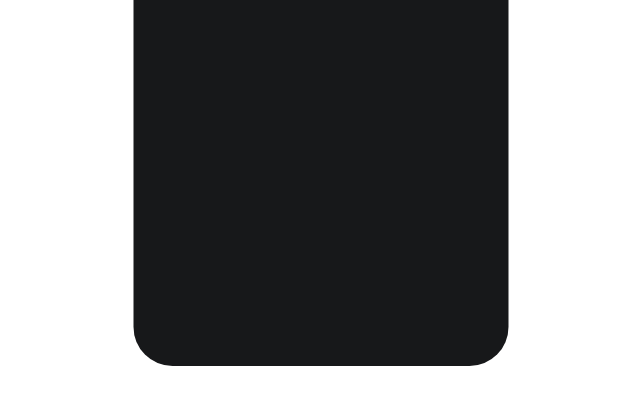
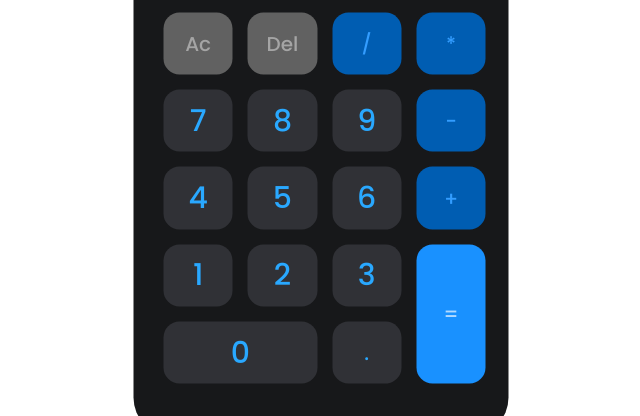
Before and after one commit to alvaroclavijo/Calculator, a plain HTML site: page index.html in a window 1280 px wide. Shown: the part 384-800 px from the top of the page, without its empty margins (319-959 px from the left). Drawn offline with Linux system fonts and the light colour scheme.

Commit message:
calculator style

```diff
--- a/index.html
+++ b/index.html
@@ -27,22 +27,22 @@
             <input id="deg-btn" type="button" value="deg"/>
             <input id="ac-btn" type="button" value="Ac"/>
             <input id="del-btn" type="button" value="Del"/>
-            <input id="/-btn" type="button" value="/"/>
-            <input id="*-btn" type="button" value="*"/>
-            <input id="7-btn" type="button" value="7"/>
-            <input id="8-btn" type="button" value="8"/>
-            <input id="9-btn" type="button" value="9"/>
-            <input id="4-btn" type="button" value="4"/>
-            <input id="5-btn" type="button" value="5"/>
-            <input id="6-btn" type="button" value="6"/>
-            <input id="1-btn" type="button" value="1"/>
-            <input id="2-btn" type="button" value="2"/>
-            <input id="3-btn" type="button" value="3"/>
-            <input id="0-btn" type="button" value="0"/>
-            <input id=".-btn" type="button" value="."/>
-            <input id="--btn" type="button" value="-"/>
-            <input id="+-btn" type="button" value="+"/>
-            <input id="=-btn" type="button" value="="/>
+            <input id="div-btn" type="button" value="/"/>
+            <input id="mult-btn" type="button" value="*"/>
+            <input id="btn7" type="button" value="7"/>
+            <input id="btn8" type="button" value="8"/>
+            <input id="btn9" type="button" value="9"/>
+            <input id="btn4" type="button" value="4"/>
+            <input id="btn5" type="button" value="5"/>
+            <input id="btn6" type="button" value="6"/>
+            <input id="btn1" type="button" value="1"/>
+            <input id="btn2" type="button" value="2"/>
+            <input id="btn3" type="button" value="3"/>
+            <input id="btn0" type="button" value="0"/>
+            <input id="btn-point" type="button" value="."/>
+            <input id="btn-minus" type="button" value="-"/>
+            <input id="btn-plus" type="button" value="+"/>
+            <input id="btn-equal" type="button" value="="/>
 
         </div>
     </div>
--- a/styles/styles.css
+++ b/styles/styles.css
@@ -14,10 +14,13 @@
 body{
     width: 100%;
     height: 100%;
+    background-image: radial-gradient(red 5%, yellow 15%, green 60%);
+
+
 }
 #container{
     width: 375px;
-    height: 700px;
+    height: 841px;
     display: grid;
     grid-template-rows: 40% 60%;
     position: fixed;
@@ -31,6 +34,7 @@ body{
 #screen-container{
     display: grid;
     grid-template-rows: 50% 50%;
+    margin:25px;
 }
 #screen-operations{
     /*position: absolute;*/
@@ -50,11 +54,9 @@ body{
     color: #818181;
 }
 #screen-result{
-/*position: absolute;*/
 width: 100%;
 height: 100%;
-/*left: 171px;
-top: 180px;*/
+
 display: flex;
 align-items: center;
 justify-content: flex-end;
@@ -66,3 +68,123 @@ font-size: 48px;
 line-height: 72px;
 color: #FFFFFF;
 }
+
+#e-btn{
+    grid-area: e;
+}
+#u-btn{
+    grid-area: u;
+}
+#sin-btn{
+    grid-area: sin;
+}
+#deg-btn{
+    grid-area: deg;
+}
+#ac-btn{
+    grid-area: ac;
+}
+#del-btn{
+    grid-area: del;
+}
+#div-btn{
+    grid-area: div;
+}
+#mult-btn{
+    grid-area: mult;
+}
+#deg{
+    grid-area: deg;
+}
+#btn7{
+    grid-area: seven;
+}
+#btn8{
+    grid-area: eight;
+}
+#btn9{
+    grid-area: nine;
+}
+#btn4{
+    grid-area: four;
+}
+#btn5{
+    grid-area: five;
+}
+#btn6{
+    grid-area: six;
+}
+#btn1{
+    grid-area: one;
+}
+#btn2{
+    grid-area: two;
+}
+#btn3{
+    grid-area: three;
+}
+#btn-point{
+    grid-area: point;
+}
+#btn-minus{
+    grid-area: minus;
+}
+#btn-plus{
+    grid-area: plus;
+}
+#btn-equal{
+    grid-area: equal;
+}
+#btn0{
+    grid-area: zeroo;
+}
+
+#buttons-container{
+    display: grid;
+    grid-template-areas:
+    'e u sin deg'
+    'ac del div mult'
+    'seven eight nine minus'
+    'four five six plus'
+    'one two three equal'
+    'zeroo zeroo point equal'
+    ;
+    gap:15px;
+    margin:30px;
+    grid-template-rows: 8% 14% 14% 14% 14% 14%;
+    grid-template-columns:22% 22% 22% 22%;
+
+}
+
+input{
+    font-family: "Poppins-regular";
+    font-size:20px;
+    border-radius:16px;
+    cursor:pointer;
+    border:0px;
+}
+
+#e-btn, #u-btn, #sin-btn,#deg-btn,#btn0,#btn1,#btn2,#btn3,#btn4,#btn5,#btn6,#btn7,#btn8,#btn9,#btn-point{
+    background-color:#303136;
+    color:#29A8FF;
+
+}
+#e-btn, #u-btn, #sin-btn,#deg-btn{
+    font-size:15px;
+}
+#btn0,#btn1,#btn2,#btn3,#btn4,#btn5,#btn6,#btn7,#btn8,#btn9{
+    font-size:30px;
+}
+
+#ac-btn,#del-btn{
+    background-color:#616161;
+    color:#A5A5A5;
+}
+#div-btn,#mult-btn,#btn-minus,#btn-plus{
+    background-color:#005DB2 ;
+    color:#339DFF;
+}
+#btn-equal{
+    background-color:#1991FF;
+    color:#B2DAFF;
+}
```
